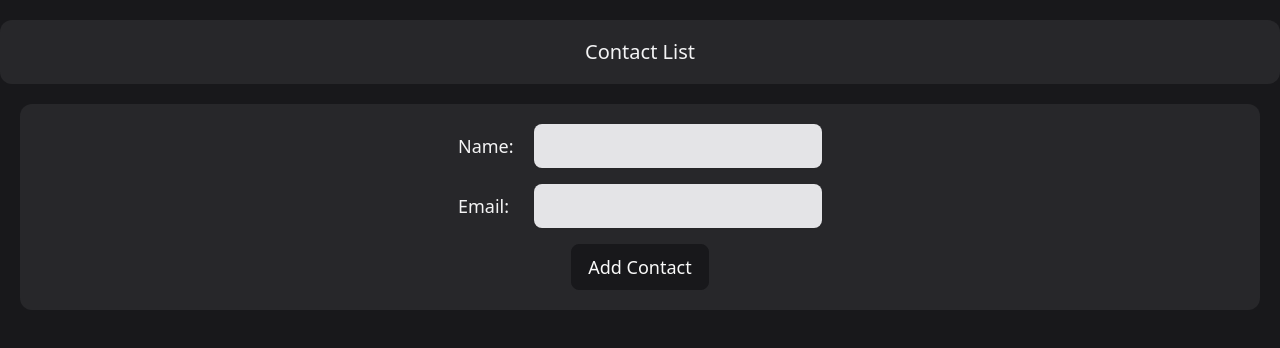
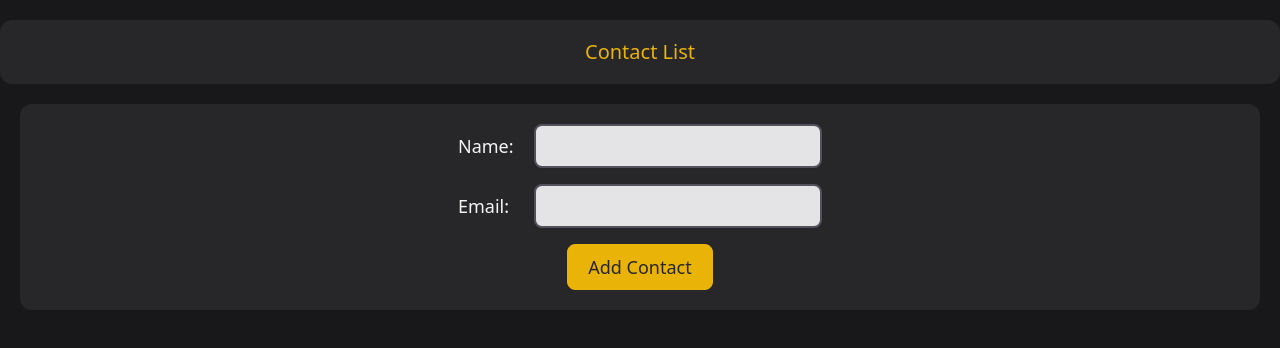
Before and after one commit to pedrrram/contact-list, a React (Create React App) app: page / in a window 1280 px wide. Shown: the top 348 px of the page. Built offline with nearby package versions, Linux system fonts and the light colour scheme.

Commit message:
'optimze

```diff
--- a/src/components/contact-app/AddContact.jsx
+++ b/src/components/contact-app/AddContact.jsx
@@ -1,4 +1,5 @@
-import { useState } from 'react';
+import { useState, useCallback } from 'react';
+import { memo } from 'react';
 
 import FormControl from './FormControl';
 
@@ -8,9 +9,9 @@ const AddContact = ({ addContact }) => {
     email: '',
   });
 
-  const changeHandler = (e) => {
+  const changeHandler = useCallback((e) => {
     setContact((prevCon) => ({ ...prevCon, [e.target.name]: e.target.value }));
-  };
+  }, []);
 
   const submitHandler = (e) => {
     e.preventDefault();
@@ -44,8 +45,8 @@ const AddContact = ({ addContact }) => {
         <button
           type="submti"
           onClick={submitHandler}
-          className="bg-zinc-900 text-zinc-50 border border-zinc-900 px-4 py-2 rounded-lg transition-all duration-300
-        hover:bg-zinc-200 hover:text-zinc-900"
+          className="text-zinc-800 bg-yellow-500 font-normal border border-yellow-500 px-5 py-2 rounded-lg transition-all duration-300
+         hover:shadow-lg hover:shadow-yellow-500/50"
         >
           Add Contact
         </button>
@@ -54,4 +55,4 @@ const AddContact = ({ addContact }) => {
   );
 };
 
-export default AddContact;
+export default memo(AddContact);
--- a/src/components/contact-app/Contact.jsx
+++ b/src/components/contact-app/Contact.jsx
@@ -1,8 +1,10 @@
+import { memo } from 'react';
+
 import userImage from '../../assets/user.png';
 
 const Contact = ({ contact, deleteContact }) => {
   return (
-    <div className="flex justify-between items-center w-1/3 bg-zinc-900 border border-zinc-700 px-5 py-3 rounded-xl">
+    <div className="flex justify-between items-center w-full sm:w-1/3 bg-zinc-900 border border-zinc-700 px-5 py-3 rounded-xl">
       <div className="flex items-center">
         <img
           src={userImage}
@@ -15,7 +17,7 @@ const Contact = ({ contact, deleteContact }) => {
       <div onClick={() => deleteContact(contact.id)}>
         <svg
           xmlns="http://www.w3.org/2000/svg"
-          className="h-6 w-6 text-rose-600 cursor-pointer"
+          className="h-6 w-6 text-rose-600 cursor-pointer hover:text-rose-400 transition-colors duration-300"
           fill="none"
           viewBox="0 0 24 24"
           stroke="currentColor"
@@ -32,4 +34,4 @@ const Contact = ({ contact, deleteContact }) => {
   );
 };
 
-export default Contact;
+export default memo(Contact);
--- a/src/components/contact-app/ContactList.jsx
+++ b/src/components/contact-app/ContactList.jsx
@@ -1,8 +1,10 @@
+import { memo } from 'react';
+
 import Contact from './Contact';
 
 const ContactList = ({ contacts, deleteContact }) => {
   return (
-    <div className="text-zinc-50 mt-6 w-full flex flex-col items-center p-5 space-y-5">
+    <div className="text-zinc-50 mt-6 w-full flex flex-col items-center space-y-3">
       {contacts.map((contact) => (
         <Contact
           key={contact.id}
@@ -14,4 +16,4 @@ const ContactList = ({ contacts, deleteContact }) => {
   );
 };
 
-export default ContactList;
+export default memo(ContactList);
--- a/src/components/contact-app/FormControl.jsx
+++ b/src/components/contact-app/FormControl.jsx
@@ -4,7 +4,10 @@ const FormControl = ({ inputAttrs, labelValue, labelAttrs }) => {
       <label className="mr-3 sm:w-16" {...labelAttrs}>
         {labelValue}:
       </label>
-      <input className="p-2 sm:w-72 rounded-lg outline-none shadow-sm bg-zinc-200 text-zinc-900" {...inputAttrs} />
+      <input
+        className="py-[6px] px-3 sm:w-72 rounded-lg outline-none shadow-sm border-2 border-zinc-600 bg-zinc-200 text-zinc-900 hover focus:border-yellow-500"
+        {...inputAttrs}
+      />
     </div>
   );
 };
--- a/src/components/contact-app/index.jsx
+++ b/src/components/contact-app/index.jsx
@@ -1,29 +1,33 @@
-import { useState } from 'react';
+import { lazy, Suspense, useCallback, useState } from 'react';
 
 import AddContact from './AddContact';
-import ContactList from './ContactList';
+const ContactList = lazy(() =>
+  import(/* webpackChunkName: "ContactList" */ './ContactList')
+);
 
 const ContactApp = () => {
   const [contacts, setConatcts] = useState([]);
 
-  const addContact = (contact) => {
+  const addContact = useCallback((contact) => {
     setConatcts((prevContacts) => [
       ...prevContacts,
       { id: Date.now(), ...contact },
     ]);
-  };
+  }, []);
 
-  const deleteContact = (id) => {
+  const deleteContact = useCallback((id) => {
     setConatcts((prevContacts) => [
       ...prevContacts.filter((cn) => cn.id !== id),
     ]);
-  };
+  }, []);
 
   return (
     <>
       <AddContact addContact={addContact} />
       {contacts.length ? (
-        <ContactList contacts={contacts} deleteContact={deleteContact} />
+        <Suspense>
+          <ContactList contacts={contacts} deleteContact={deleteContact} />
+        </Suspense>
       ) : null}
     </>
   );
--- a/src/components/layouts/Header.jsx
+++ b/src/components/layouts/Header.jsx
@@ -1,9 +1,9 @@
 const Header = () => {
   return (
-    <header className="bg-zinc-800 w-full h-16 px-5 flex items-center justify-center my-5 rounded-xl">
-      <h3 className="text-xl">Contact List</h3>
+    <header className="bg-zinc-800 w-full h-16 px-5 flex items-center justify-center my-5 sm:rounded-xl">
+      <h3 className="text-xl text-yellow-500">Contact List</h3>
     </header>
-   );
-}
+  );
+};
 
 export default Header;
```
